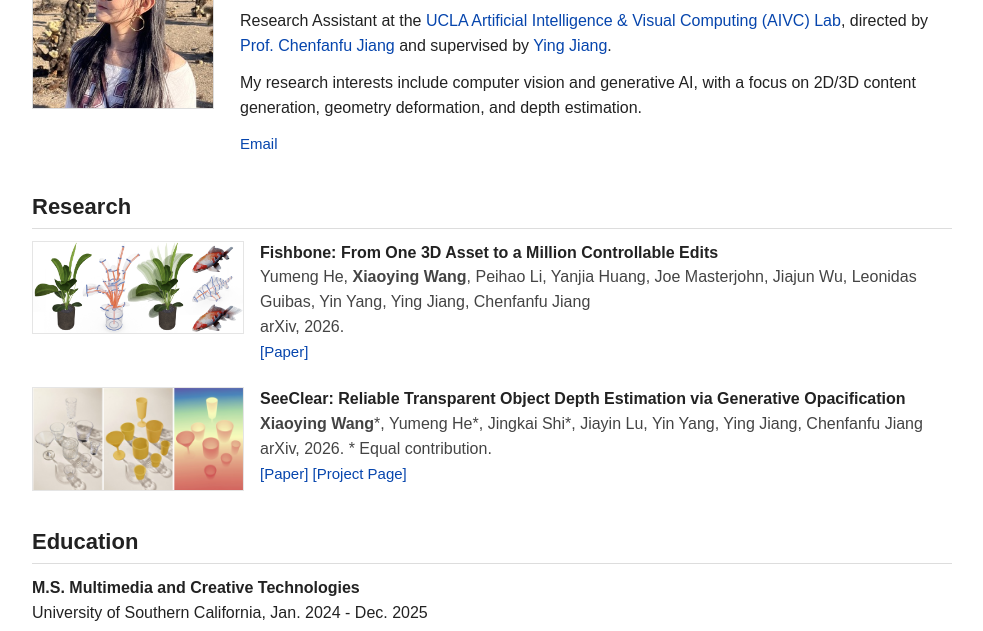
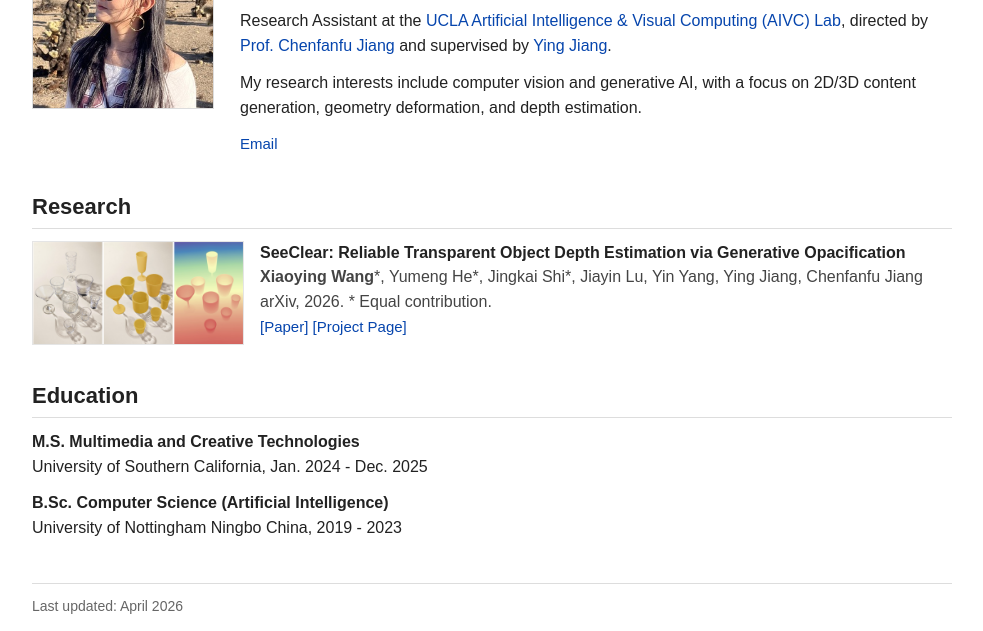
Before and after one commit to delluluwxy/delluluwxy.github.io, a plain HTML site: page index.html in a window 1280 px wide. Shown: the part 169-800 px from the top of the page, without its empty margins (148-1131 px from the left). Drawn offline with Linux system fonts and the light colour scheme.

Commit message:
Remove Fishbone publication

```diff
--- a/index.html
+++ b/index.html
@@ -198,19 +198,6 @@
     <section id="research">
       <h2>Research</h2>
       <div class="publication">
-        <img class="pub-image" src="fishbone.png" alt="Fishbone visual examples">
-        <div class="pub-details">
-          <div class="pub-title">Fishbone: From One 3D Asset to a Million Controllable Edits</div>
-          <div class="pub-authors">
-            Yumeng He, <strong>Xiaoying Wang</strong>, Peihao Li, Yanjia Huang, Joe Masterjohn, Jiajun Wu, Leonidas Guibas, Yin Yang, Ying Jiang, Chenfanfu Jiang
-          </div>
-          <div class="pub-venue">arXiv, 2026.</div>
-          <div class="pub-links">
-            <a href="https://arxiv.org/abs/2605.24805" target="_blank">[Paper]</a>
-          </div>
-        </div>
-      </div>
-      <div class="publication">
         <img class="pub-image" src="seeclear.png" alt="SeeClear transparent object depth estimation examples">
         <div class="pub-details">
           <div class="pub-title">SeeClear: Reliable Transparent Object Depth Estimation via Generative Opacification</div>
```
Also changed, not shown: fishbone.png (deleted).
